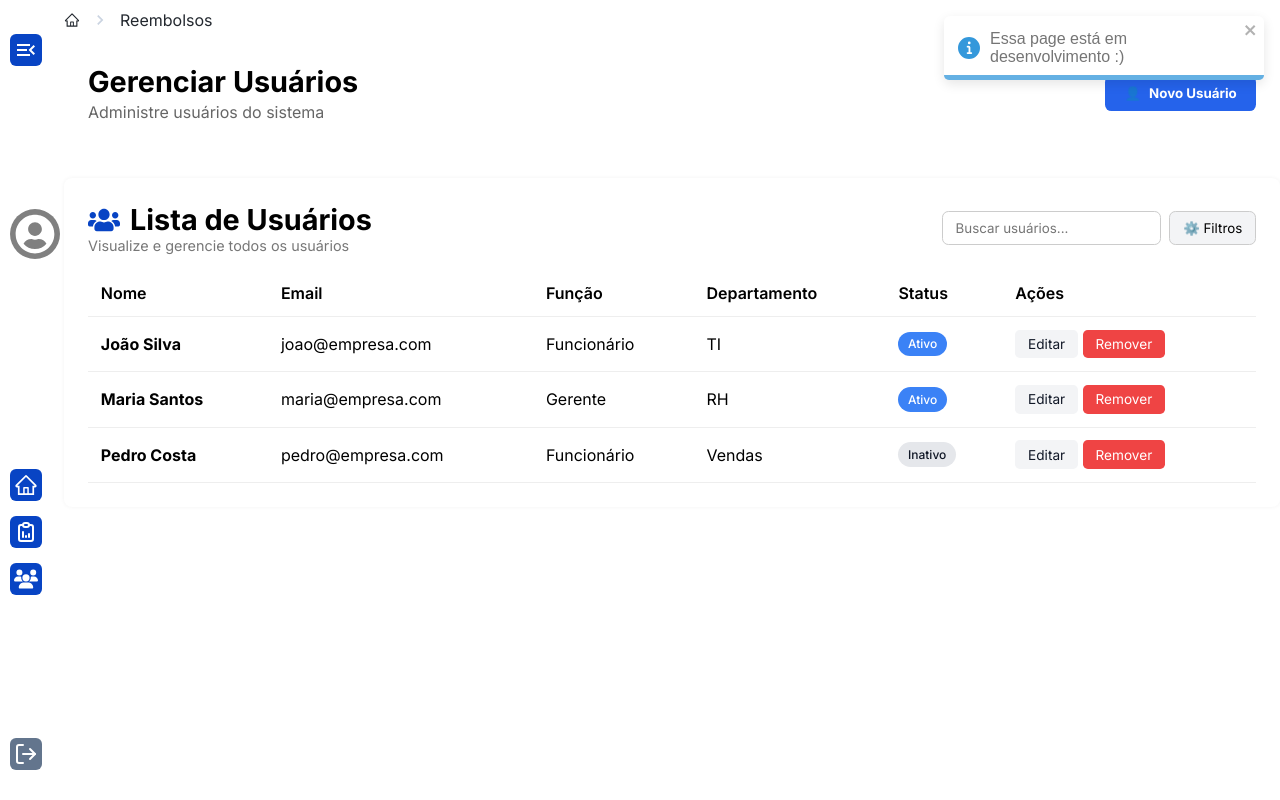
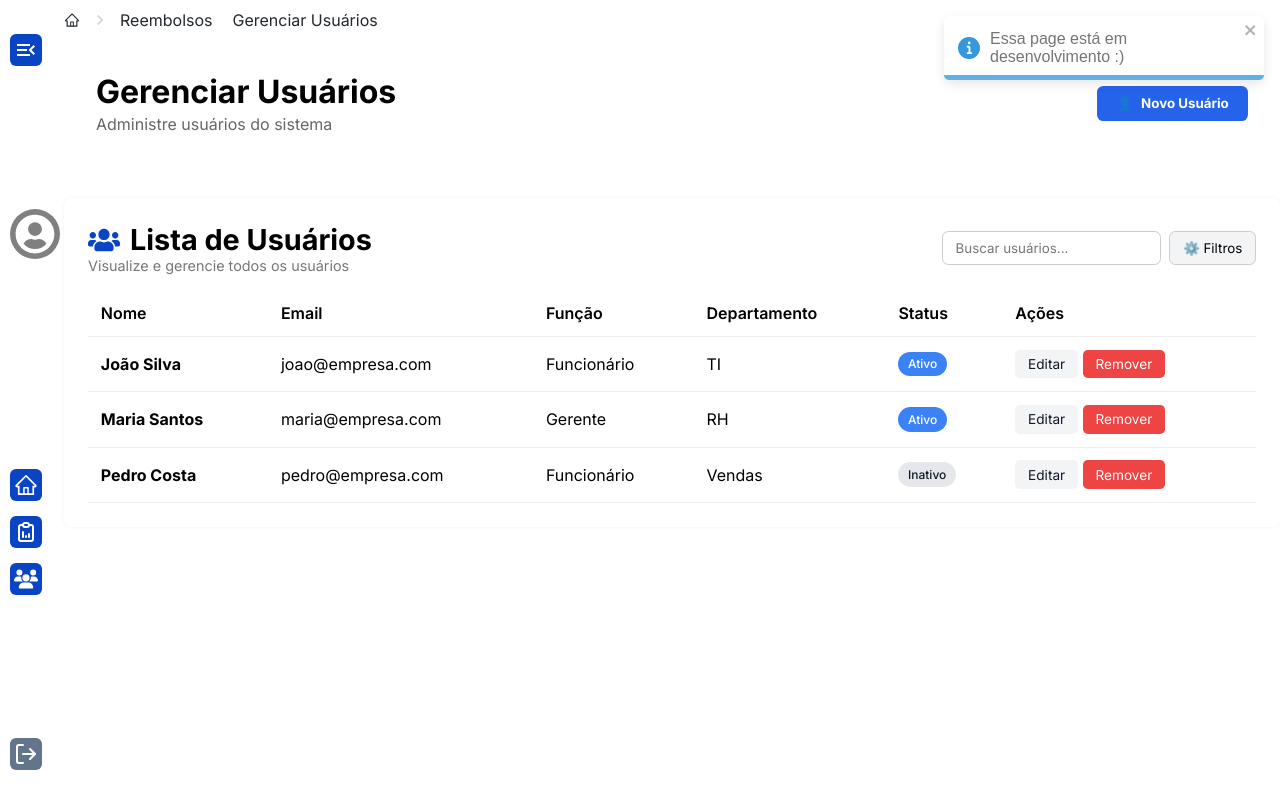
Before and after one commit to lucasgomesdacruz/sispar, a React (Vite) app: page /gerenciarUsuarios in a window 1280 px wide. Built offline with nearby package versions, Linux system fonts and the light colour scheme.

Commit message:
styles: mehlorias de estilos

```diff
--- a/src/pages/dashboardAdm/DashboardAdm.module.scss
+++ b/src/pages/dashboardAdm/DashboardAdm.module.scss
@@ -15,6 +15,7 @@
         justify-content: start;
         align-items: start;
         gap: 1.25rem;
+        padding: 2rem;
         // outline: 1px solid red;
 
 
--- a/src/pages/gerenciarUsuarios/GerenciarUsuarios.jsx
+++ b/src/pages/gerenciarUsuarios/GerenciarUsuarios.jsx
@@ -40,7 +40,7 @@ const GerenciarUsuarios = () => {
 
     return (
         <section className={styles.bgGerenciarUsuarios}>
-            <Header />
+            <Header  text="Gerenciar Usuários"/>
             <article className={styles.containerheader}>
                 <div>
                     <h1>Gerenciar Usuários</h1>
--- a/src/pages/gerenciarUsuarios/GerenciarUsuarios.module.scss
+++ b/src/pages/gerenciarUsuarios/GerenciarUsuarios.module.scss
@@ -9,10 +9,11 @@
   justify-content: space-between;
   align-items: center;
   width: 100%;
-  padding: 1.5rem;
+  // padding: 1.5rem;
+      padding: 2rem;
 
   h1 {
-    font-size: 1.8rem;
+    font-size: 2rem;
     margin: 0;
   }
 
--- a/src/pages/reembolsoAdm/ReembolsoAdm.jsx
+++ b/src/pages/reembolsoAdm/ReembolsoAdm.jsx
@@ -47,7 +47,7 @@ const ReembolsoAdm = () => {
 
     return (
         <main className={styles.bgReembolsoAdm}>
-            <Header />
+            <Header text="Gerenciar Reembolsos"/>
             <div className={styles.dashboard}>
               <header className={styles.header}>
                 <h1>Gerenciar Reembolsos</h1>
```
